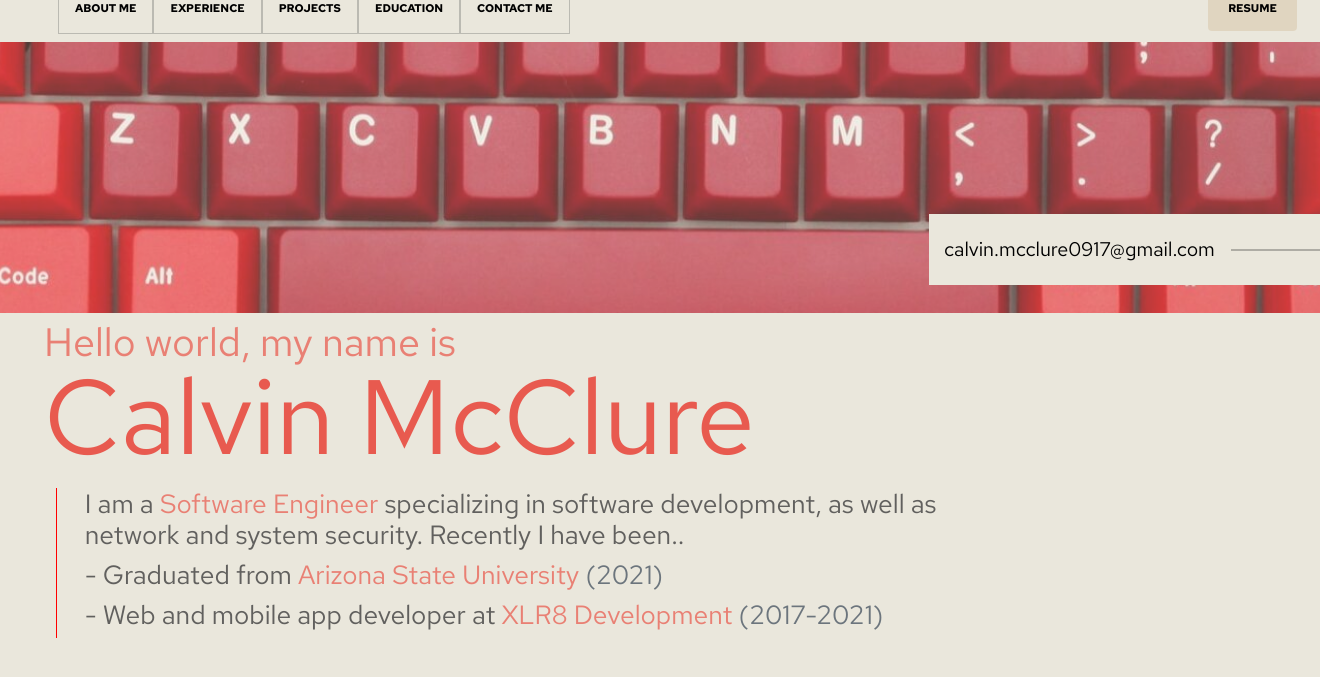
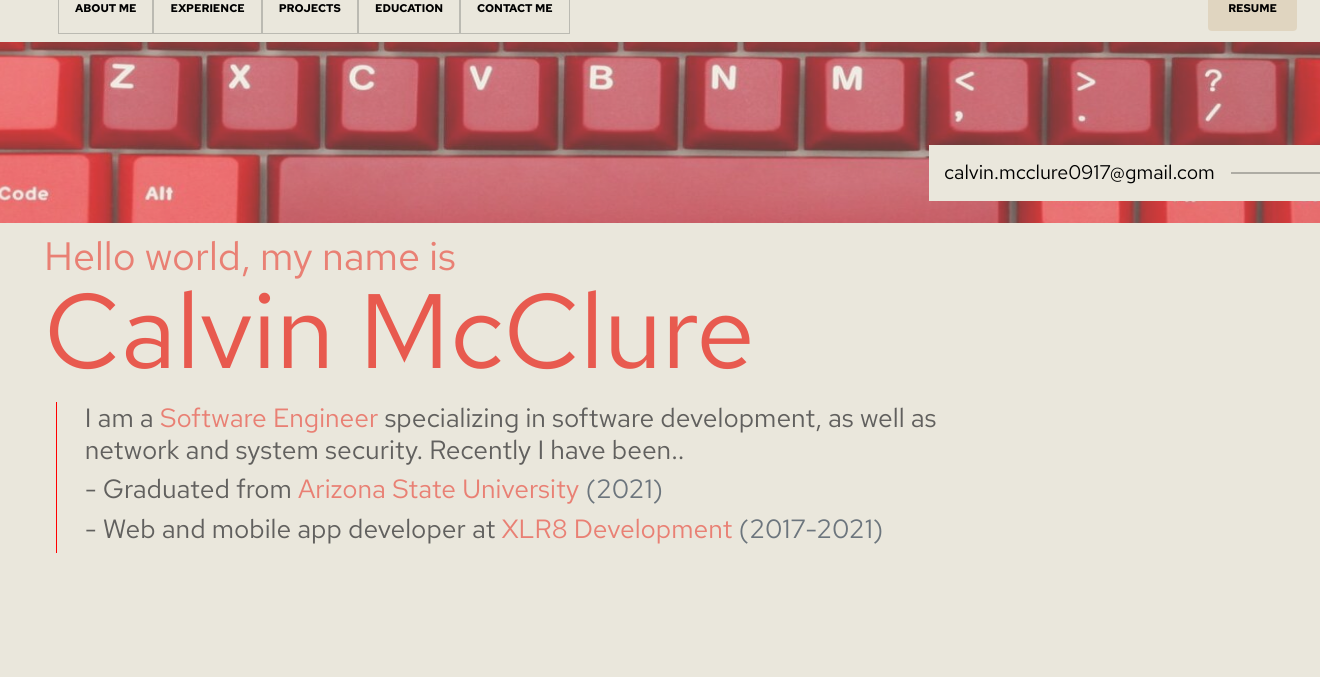
Before and after one commit to dev-calvin/portfolio-website, a Flask app: page / in a window 1320 px wide; the page is wider, and only the part inside the window is pictured. Shown: the part 33-710 px from the top of that part. Run offline with Flask 2, Linux system fonts and the light colour scheme.

Commit message:
scaled the keyboard banner down to look better on wider but shorter screens

```diff
--- a/app.py
+++ b/app.py
@@ -7,7 +7,7 @@ app = Flask(__name__)
 @app.route('/')
 def index():
     data = {
-        'title' : 'Calvin McClure',
+        'title' : 'Calvin McClure.',
         'home': {
             'a': 'I am a <span class=\'highlight\'>Software Engineer</span> specializing in software development, as well as network and system security. Recently I have been..',
             'b': 'Graduated from <span class=\'highlight\'>Arizona State University</span> <span class=\'text-muted\'>(2021)</span>',
--- a/templates/index.html
+++ b/templates/index.html
@@ -24,6 +24,7 @@
     font-size:1.5vw;
     margin-bottom:0;
     margin-left:5%;
+    background-color: var(--background-color);
   }
 
   hr.email-banner-hr {
@@ -58,17 +59,22 @@
     padding-left: 2em;
   }
 
+  #home-main-text {
+    font-weight:500;
+    margin-top:-.2em;
+  }
+
   /* Extra small devices (phones, 600px and down) */
   @media only screen and (max-width: 600px) {
     .home-text-container {
-      margin-top:28vw;
+      margin-top:15vw;
     }
   }
 
   /* Small devices (portrait tablets and large phones, 600px and up) */
   @media only screen and (min-width: 600px) {
     .home-text-container {
-      margin-top:26vw;
+      margin-top:15.5vw;
     }
   }
 
@@ -78,7 +84,7 @@
       padding-left:2.5em;
     }
     .home-text-container {
-      margin-top:25vw;
+      margin-top:16.5vw;
     }
     .home-text {
       width:70vw;
@@ -88,7 +94,7 @@
   /* Large devices (laptops/desktops, 992px and up) */
   @media only screen and (min-width: 992px) {
     .home-text-container {
-      margin-top:23vw;
+      margin-top:16.5vw;
     }
   }
 
@@ -102,9 +108,9 @@
 {% block content %}
   {{ super() }}
   <div class="container">
-    <div class="row" style="position:absolute;left:0;right:0;top:4em;">
+    <div class="row" style="position:absolute;left:0;right:0;top:2em;">
       <div style="padding:0;">
-        <img id="keyboard-banner" src="{{url_for('static', filename='images/keyboard-cropped.jpeg')}}" alt="mechanical keyboard photo">
+        <img style="height:17vw;" id="keyboard-banner" src="{{url_for('static', filename='images/keyboard-cropped.jpeg')}}" alt="mechanical keyboard photo">
         <div id="email-banner">
           <div style="display:flex;align-items:center;height:100%;">
             <div class="col-9">
@@ -119,7 +125,7 @@
     </div>
     <div class="row home-text-container">
       <h2>Hello world, my name is</h2>
-      <h1 style="font-weight:500;margin-top:-.2em;">Calvin McClure</h1>
+      <h1 id="home-main-text">Calvin McClure</h1>
       <div style="display:flex;">
         <div class="home-text-padding-left">
         </div>
```
